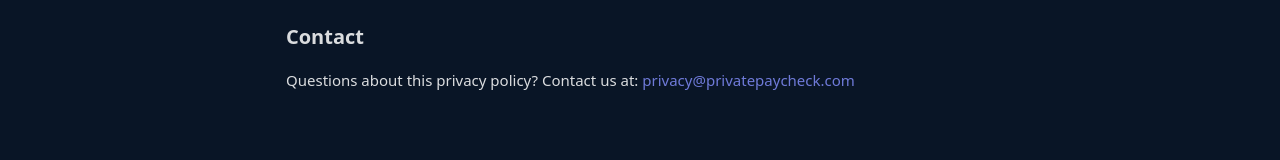
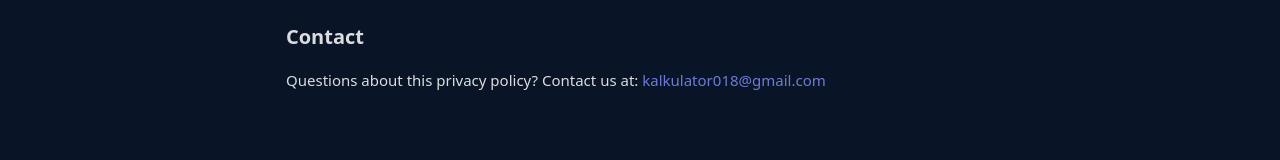
Before and after one commit to devqrcraft-ui/privatepaycheck, a Next.js app: page /privacy-policy in a window 1280 px wide. Shown: the part 1760-1920 px from the top of the page. Built offline with nearby package versions, Linux system fonts and the light colour scheme.

Commit message:
fix: replace contact email with kalkulator018@gmail.com

```diff
--- a/src/app/privacy-policy/page.tsx
+++ b/src/app/privacy-policy/page.tsx
@@ -73,7 +73,7 @@
 
           <section>
             <h2 style={{ fontSize:'20px', fontWeight:800, marginBottom:'12px' }}>Contact</h2>
-            <p>Questions about this privacy policy? Contact us at: <span style={{ color:'#818cf8' }}>privacy@privatepaycheck.com</span></p>
+            <p>Questions about this privacy policy? Contact us at: <span style={{ color:'#818cf8' }}>kalkulator018@gmail.com</span></p>
           </section>
 
         </div>
```
